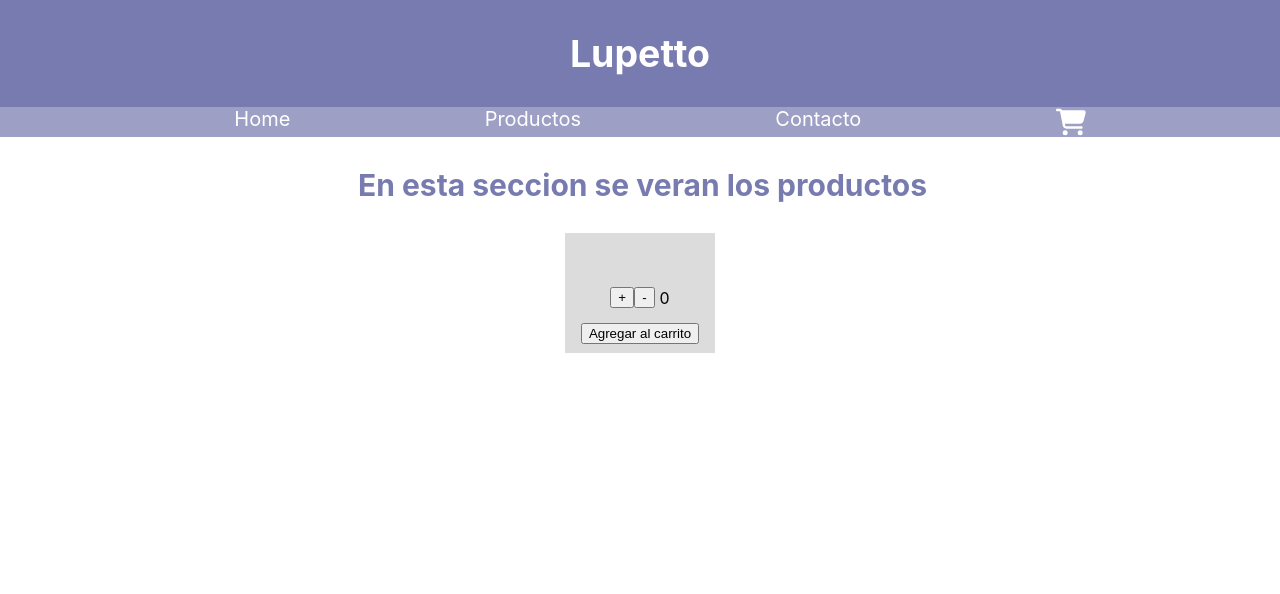
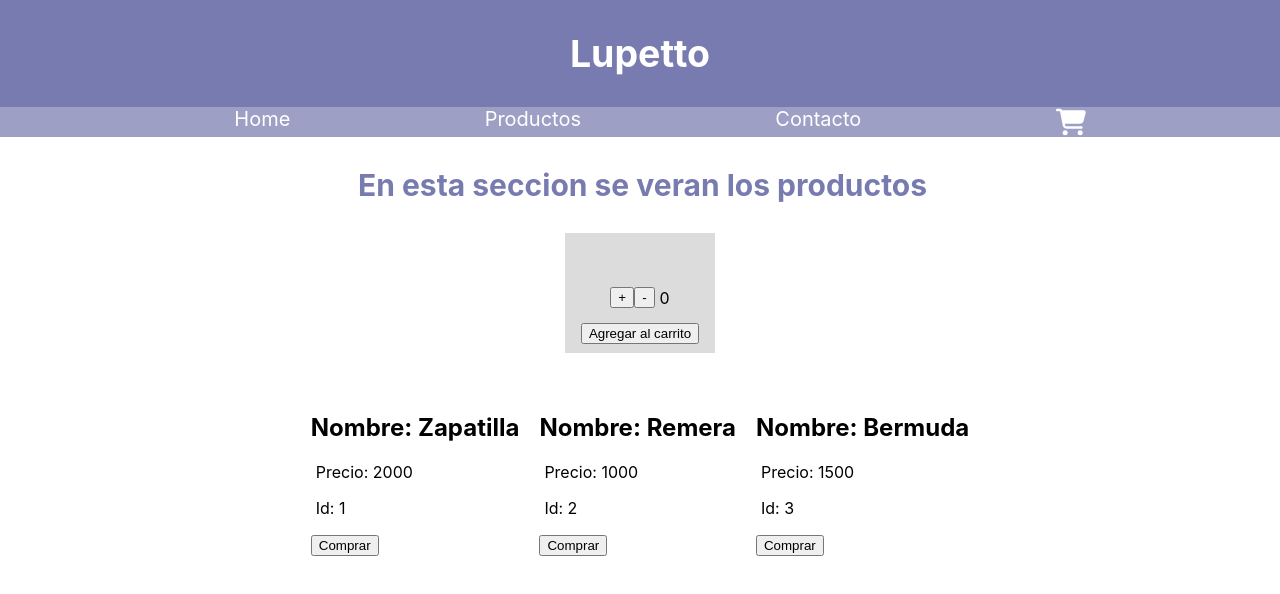
Before and after one commit to JUthurralt/Proyecto-ReactJS, a React (Create React App) app: page / in a window 1280 px wide. Shown: the top 594 px of the page. Built offline with nearby package versions, Linux system fonts and the light colour scheme.

Commit message:
Promises y Map

```diff
--- /dev/null
+++ b/src/components/Item.js
@@ -0,0 +1,12 @@
+
+const Item = ({producto}) => {
+    return (
+        <div id="itemEstilo" key={producto.key}>
+            <h2 >Nombre: {producto.nombre}</h2>
+            <p>Precio: {producto.precio}</p>
+            <p>Id: {producto.id}</p>
+            <button>Comprar</button>
+        </div>
+    )
+}
+export default Item;
--- a/src/components/ItemCount.js
+++ b/src/components/ItemCount.js
@@ -2,25 +2,25 @@ import { useState } from "react";
 import "./ItemCount.css";
 
 const ItemCount = ({ stock, initial }) => {
-  const [count, SetCount] = useState(0);
+  const [count, setCount] = useState(0);
   // const [stock] =useState(3)
-  const Agregar = ({}) => {
+  const Agregar = () => {
     if (stock > count) {
-      SetCount(count + 1);
+      setCount(count + 1);
     } else {
       console.log("No hay stock");
     }
   };
 
-  const Quitar = ({}) =>{
+  const Quitar = () => {
     if (count > initial){
-        SetCount(count - 1);
+        setCount(count - 1);
     } else {
         console.log("No hay productos para quitar");
     }
   }
 
-  const onAdd = ({}) =>{
+  const onAdd = () => {
       alert("Agregaste " + count + " items.");
   }
   return (
--- /dev/null
+++ b/src/components/ItemList.css
@@ -0,0 +1,11 @@
+#containerItems {
+    display: flex;
+    flex-direction: row;
+    margin: 30px;
+    justify-content: center;
+
+}
+
+#itemEstilo {
+    margin:10px;
+}
--- /dev/null
+++ b/src/components/ItemList.js
@@ -0,0 +1,30 @@
+// import React from "react";
+// import { useEffect } from "react";
+import { useState } from "react";
+import { promesa } from "./helper/producto";
+import Item from "./Item"
+import "./ItemList.css"
+
+const ItemList = ()=> {
+    const [info, setInfo ] = useState([])
+
+
+  promesa
+  .then(resp => {
+      setInfo(resp)
+      console.log(info);
+  })
+
+   return(
+       <div id="containerItems">
+           {info.map(item =>
+           <Item producto={item} key={item.key}></Item>
+           )
+           }
+        </div>
+   )
+
+
+}
+
+export default ItemList;
--- a/src/components/ItemListContainer.js
+++ b/src/components/ItemListContainer.js
@@ -1,5 +1,6 @@
 import "./ItemListContainer.css";
 import ItemCount from "./ItemCount";
+import ItemList from "./ItemList";
 
 const ItemListContainer = (props) => {
     return (
@@ -7,6 +8,7 @@ const ItemListContainer = (props) => {
        <div id="items">
      <p id="Props"> {props.mensaje} </p>
      <ItemCount stock={3} initial={0}></ItemCount>
+     <ItemList></ItemList>
      </div>
        </>
     )
--- /dev/null
+++ b/src/components/helper/producto.js
@@ -0,0 +1,38 @@
+const producto = [
+  {
+    id: 1,
+    nombre: "Zapatilla",
+    precio: "2000",
+    description: "Billetera de cuero negro",
+    reference: "REF-005",
+    key: "1",
+  },
+  {
+    id: 2,
+    nombre: "Remera",
+    description: "Billetera de cuero negro",
+    precio: "1000",
+    reference: "REF-005",
+    key: "2",
+  },
+  {
+    id: 3,
+    nombre: "Bermuda",
+    precio: "1500",
+    description: "Billetera de cuero negro",
+    reference: "REF-005",
+    key: "3",
+  },
+];
+
+export const promesa = new Promise ((resolve, reject) =>{
+    let respuesta = true
+    if(respuesta){
+        setTimeout (()=>{
+            resolve(producto);
+        },2000)
+
+    }else{
+        reject('error')
+    }
+})
```
